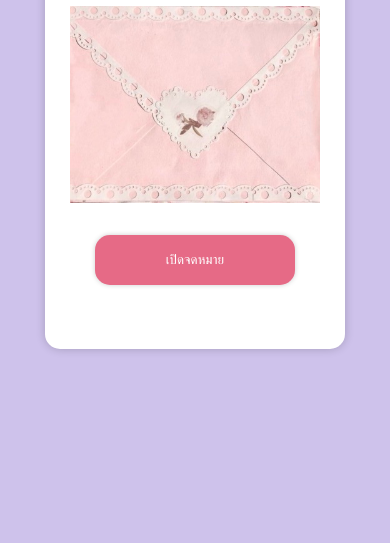
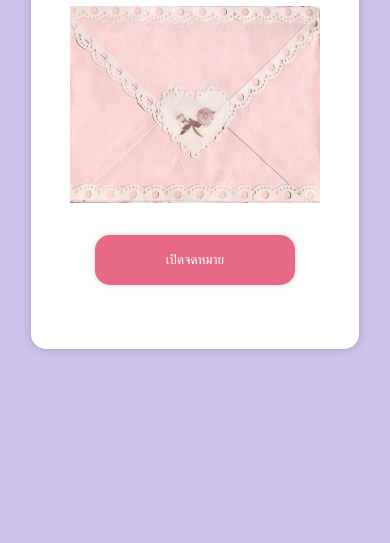
Before and after one commit to kornvarintayatorn-sketch/HBD, a plain HTML site: page index.html in a window 390 px wide. Shown: the part 301-844 px from the top of the page. Drawn offline with Linux system fonts and the light colour scheme.

Commit message:
Update style.css

```diff
--- a/style.css
+++ b/style.css
@@ -59,9 +59,9 @@ h1 {
 }
 
 /* Mobile */
-@media (min-width:300px) and (max-width:999px){
+@media (min-width:355px) and (max-width:999px){
     .container{
-    width: 300px;
+    size: 50%;
     }
 }
 
```
